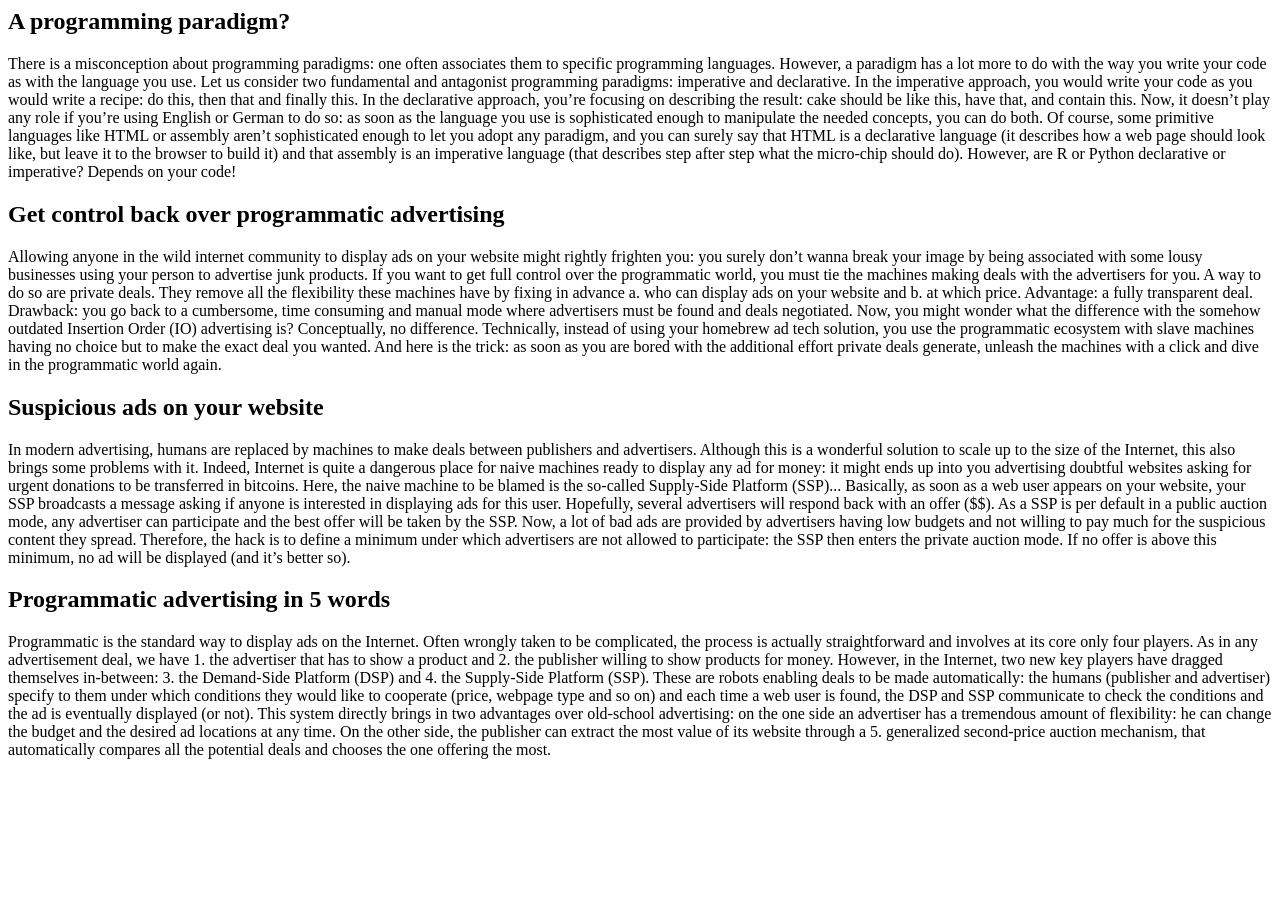
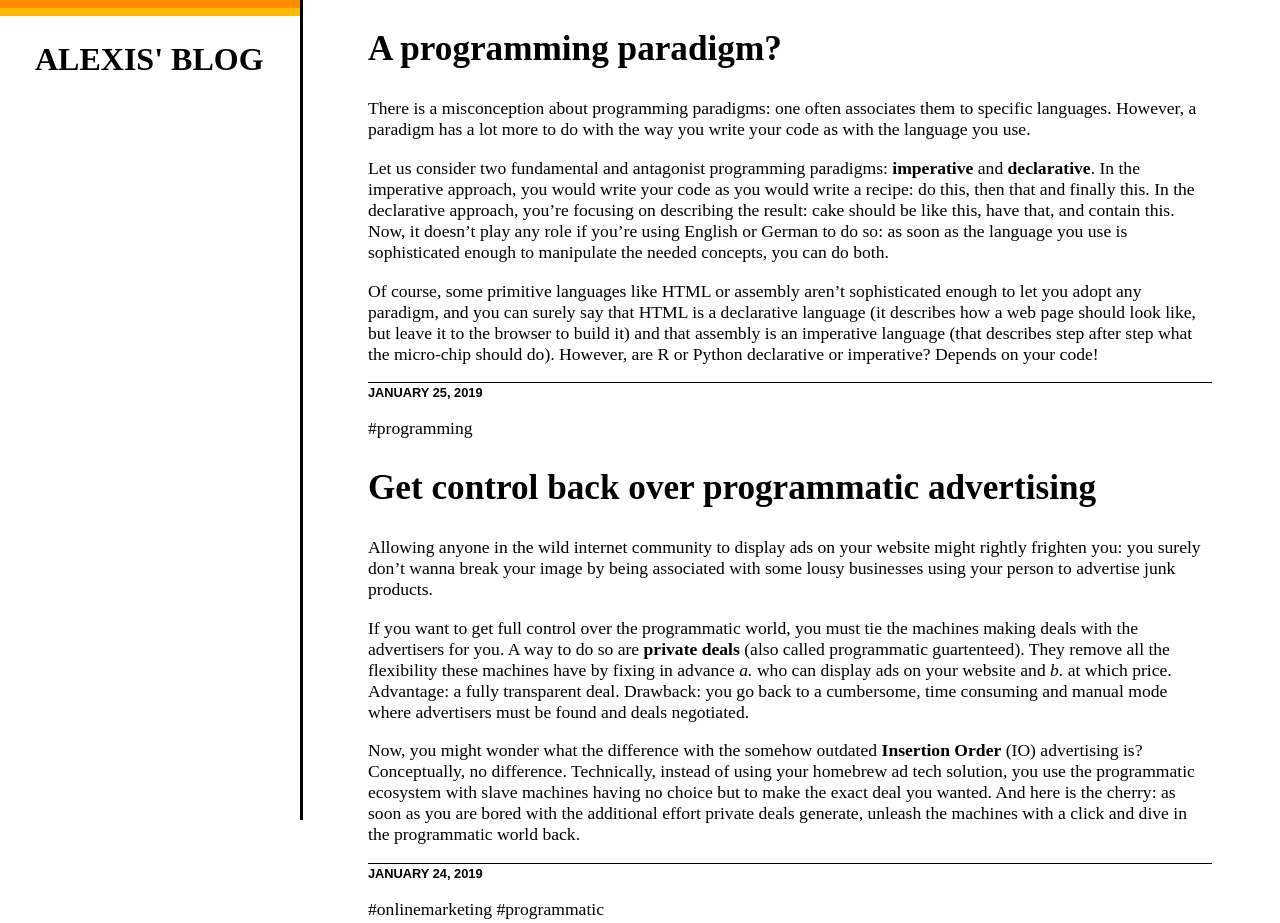
Before and after one commit to AlexisGbg/blog, a plain HTML site: page index.html in a window 1280 px wide. Shown: the top 923 px of the page. Before the commit the page ends 800 px from the top, so only its background shows below. Drawn offline with Linux system fonts and the light colour scheme.

Commit message:
design refresh

```diff
--- a/index.html
+++ b/index.html
@@ -1,25 +1,113 @@
-<meta http-equiv="Content-Type" content="text/html; charset=UTF-8">
+<!DOCTYPE html>
+
+<html lang="en">
+<head>
+  <meta charset="utf-8">
+  <link rel="stylesheet" type="text/css" href="layout.css">
+  <title>Alexis' Blog</title>
+</head>
+
+<body>
+<div id="sidebar">
+	<div id="header-border">
+	</div>
+	<div id="header-top">
+	<h1>ALEXIS' BLOG</h1>
+	</div>
+</div>
+
+<div id="content-container">
 <div class="post">
 	<h2>A programming paradigm?</h2>
+	<div class="has-content-area">
 		<p>
-There is a misconception about programming paradigms: one often associates them to specific programming languages. However, a paradigm has a lot more to do with the way you write your code as with the language you use. Let us consider two fundamental and antagonist programming paradigms: imperative and declarative. In the imperative approach, you would write your code as you would write a recipe: do this, then that and finally this. In the declarative approach, you’re focusing on describing the result: cake should be like this, have that, and contain this. Now, it doesn’t play any role if you’re using English or German to do so: as soon as the language you use is sophisticated enough to manipulate the needed concepts, you can do both. Of course, some primitive languages like HTML or assembly aren’t sophisticated enough to let you adopt any paradigm, and you can surely say that HTML is a declarative language (it describes how a web page should look like, but leave it to the browser to build it) and that assembly is an imperative language (that describes step after step what the micro-chip should do). However, are R or Python declarative or imperative? Depends on your code!
+		There is a misconception about programming paradigms: one often associates them to specific languages. However, a paradigm has a lot more to do with the way you write your code as with the language you use.
 		</p>
+		<p>
+		Let us consider two fundamental and antagonist programming paradigms: <b>imperative</b> and <b>declarative</b>. In the imperative approach, you would write your code as you would write a recipe: do this, then that and finally this. In the declarative approach, you’re focusing on describing the result: cake should be like this, have that, and contain this. Now, it doesn’t play any role if you’re using English or German to do so: as soon as the language you use is sophisticated enough to manipulate the needed concepts, you can do both.
+		</p>
+		<p>
+		Of course, some primitive languages like HTML or assembly aren’t sophisticated enough to let you adopt any paradigm, and you can surely say that HTML is a declarative language (it describes how a web page should look like, but leave it to the browser to build it) and that assembly is an imperative language (that describes step after step what the micro-chip should do). However, are R or Python declarative or imperative? Depends on your code!
+		</p>
+		</p>
+	</div>
+	<p class="byline">
+		<span class="date">JANUARY 25, 2019</span>
+	</p>
+	<div class="post-footer">
+		<p class="post-tags">
+		#programming
+		</p>
+	</div>
 </div>
 <div class = "post">
 	<h2>Get control back over programmatic advertising</h2>
+	<div class="has-content-area">
 		<p>
-Allowing anyone in the wild internet community to display ads on your website might rightly frighten you: you surely don’t wanna break your image by being associated with some lousy businesses using your person to advertise junk products. If you want to get full control over the programmatic world, you must tie the machines making deals with the advertisers for you. A way to do so are private deals. They remove all the flexibility these machines have by fixing in advance a. who can display ads on your website and b. at which price. Advantage: a fully transparent deal. Drawback: you go back to a cumbersome, time consuming and manual mode where advertisers must be found and deals negotiated. Now, you might wonder what the difference with the somehow outdated Insertion Order (IO) advertising is? Conceptually, no difference. Technically, instead of using your homebrew ad tech solution, you use the programmatic ecosystem with slave machines having no choice but to make the exact deal you wanted. And here is the trick: as soon as you are bored with the additional effort private deals generate, unleash the machines with a click and dive in the programmatic world again.
+		Allowing anyone in the wild internet community to display ads on your website might rightly frighten you: you surely don’t wanna break your image by being associated with some lousy businesses using your person to advertise junk products.
 		</p>
+		<p>
+		If you want to get full control over the programmatic world, you must tie the machines making deals with the advertisers for you. A way to do so are <b>private deals</b> (also called programmatic guartenteed). They remove all the flexibility these machines have by fixing in advance <i>a.</i> who can display ads on your website and <i>b.</i> at which price. Advantage: a fully transparent deal. Drawback: you go back to a cumbersome, time consuming and manual mode where advertisers must be found and deals negotiated.
+		</p>
+		<p>
+		Now, you might wonder what the difference with the somehow outdated <b>Insertion Order</b> (IO) advertising is? Conceptually, no difference. Technically, instead of using your homebrew ad tech solution, you use the programmatic ecosystem with slave machines having no choice but to make the exact deal you wanted. And here is the cherry: as soon as you are bored with the additional effort private deals generate, unleash the machines with a click and dive in the programmatic world back.
+		</p>
+	</div>
+	<p class="byline">
+		<span class="date">JANUARY 24, 2019</span>
+	</p>
+	<div class="post-footer">
+		<p class="post-tags">
+		#onlinemarketing #programmatic
+		</p>
+	</div>
 </div>
 <div class = "post">
 	<h2>Suspicious ads on your website</h2>
+		<div class="has-content-area">
 		<p>
-In modern advertising, humans are replaced by machines to make deals between publishers and advertisers. Although this is a wonderful solution to scale up to the size of the Internet, this also brings some problems with it. Indeed, Internet is quite a dangerous place for naive machines ready to display any ad for money: it might ends up into you advertising doubtful websites asking for urgent donations to be transferred in bitcoins. Here, the naive machine to be blamed is the so-called Supply-Side Platform (SSP)... Basically, as soon as a web user appears on your website, your SSP broadcasts a message asking if anyone is interested in displaying ads for this user. Hopefully, several advertisers will respond back with an offer ($$). As a SSP is per default in a public auction mode, any advertiser can participate and the best offer will be taken by the SSP. Now, a lot of bad ads are provided by advertisers having low budgets and not willing to pay much for the suspicious content they spread. Therefore, the hack is to define a minimum under which advertisers are not allowed to participate: the SSP then enters the private auction mode. If no offer is above this minimum, no ad will be displayed (and it’s better so).
+		In modern advertising, humans are replaced by machines to make deals between publishers and advertisers. Although this is a wonderful solution to scale up to the size of the Internet, this also brings some problems with it. Indeed, Internet is quite a dangerous place for naive machines ready to display any ad for money: it might ends up into you advertising doubtful websites asking for urgent donations to be transferred in bitcoins.
 		</p>
+		<p>
+		Here, the naive machine to be blamed is the so-called <b>Supply-Side Platform</b> (SSP)... Basically, as soon as a web user appears on your website, your SSP broadcasts a message asking if anyone is interested in displaying ads for this user. Hopefully, several advertisers will respond back with an offer ($$). As a SSP is per default in a public auction mode, any advertiser can participate and the best offer will be taken by the SSP.
+		</p>
+		<p>
+		Now, a lot of bad ads are provided by advertisers having low budgets and not willing to pay much for the suspicious content they spread. Therefore, the hack is to define a minimum under which advertisers are not allowed to participate: the SSP then enters the <b>private auction mode</b>. If no offer is above this minimum, no ad will be displayed (and it’s better so).
+		</p>
+	</div>
+	<p class="byline">
+		<span class="date">JANUARY 23, 2019</span>
+	</p>
+	<div class="post-footer">
+		<p class="post-tags">
+		#onlinemarketing #programmatic
+		</p>
+	</div>
 </div>
 <div class = "post">
 	<h2>Programmatic advertising in 5 words</h2>
+	<div class="has-content-area">
 		<p>
-Programmatic is the standard way to display ads on the Internet. Often wrongly taken to be complicated, the process is actually straightforward and involves at its core only four players. As in any advertisement deal, we have 1. the advertiser that has to show a product and 2. the publisher willing to show products for money. However, in the Internet, two new key players have dragged themselves in-between: 3. the Demand-Side Platform (DSP) and 4. the Supply-Side Platform (SSP). These are robots enabling deals to be made automatically: the humans (publisher and advertiser) specify to them under which conditions they would like to cooperate (price, webpage type and so on) and each time a web user is found, the DSP and SSP communicate to check the conditions and the ad is eventually displayed (or not). This system directly brings in two advantages over old-school advertising: on the one side an advertiser has a tremendous amount of flexibility: he can change the budget and the desired ad locations at any time. On the other side, the publisher can extract the most value of its website through a 5. generalized second-price auction mechanism, that automatically compares all the potential deals and chooses the one offering the most.
+		Programmatic is the standard way to display ads on the Internet. Often wrongly taken to be complicated, the process is actually straightforward and involves at its core only four players.
+		</p>
+		<p>
+		As in any advertisement deal, we have <i>1.</i> <b>the advertiser</b> that has to show a product and <i>2.</i> <b>the publisher</b> willing to show products for money. However, in the Internet, two new key players have dragged themselves in-between: <i>3.</i> <b>the Demand-Side Platform</b> (DSP) and <i>4.</i> <b>the Supply-Side Platform</b> (SSP). These are robots enabling deals to be made automatically: the humans (publisher and advertiser) specify them under which conditions they would like to cooperate (price, ad location and so on) and each time a web user is found, the DSP and SSP communicate to check these conditions and an ad is eventually displayed (or not).
+		</p>
+		<p>
+		This system directly brings in two advantages over old-school advertising: on the one side an advertiser has a tremendous amount of flexibility: he can change the budget and the desired ad locations at any time. On the other side, the publisher can extract the most value of its website through a <i>5.</i> <b>generalized second-price auction</b> mechanism, that automatically compares all the potential deals and chooses the one offering the most.
 		</p>
 	</div>
+	<p class="byline">
+		<span class="date">JANUARY 23, 2019</span>
+	</p>
+	<div class="post-footer">
+		<p class="post-tags">
+		#onlinemarketing #programmatic
+		</p>
+	</div>
+</div>
+
+</div>
+</div>
+</body>
+</html>
--- /dev/null
+++ b/layout.css
@@ -0,0 +1,48 @@
+body {
+    font-family: 'PT Serif',serif;
+}
+p{font-size: 1.1em;}
+h2{font-size: 2.2em;}
+
+#sidebar {
+  height: 100%;
+  width: 300px;
+  position: fixed;
+  z-index: 1;
+  top: 0;
+  left: 0;
+  background-color: white;
+  padding-top: 20px;
+  border-right: 3px solid black;
+}
+
+#header-border {
+    min-height: 8px;
+    width: 100%;
+    background-color: #ffb900;
+    border-top: 8px solid #ff8c00;
+    position: absolute;
+    left: 0;
+    top: 0;
+    z-index: 2;
+    box-sizing: content-box;
+}
+
+#header-top {
+	margin-left: 35px;
+}
+
+#content-container {
+  margin-left: 300px;
+  padding-right: 60px;
+  padding-left: 60px;
+}
+
+.byline {
+	font-size: 0.8em;
+	font-weight: 600;
+	border-top: 1px solid #000;
+	font-family: 'Source Sans Pro',sans-serif;
+	width: 100%;
+	padding-top: 2px;
+}
```
Lines whose indentation alone changed are shown as unchanged.
